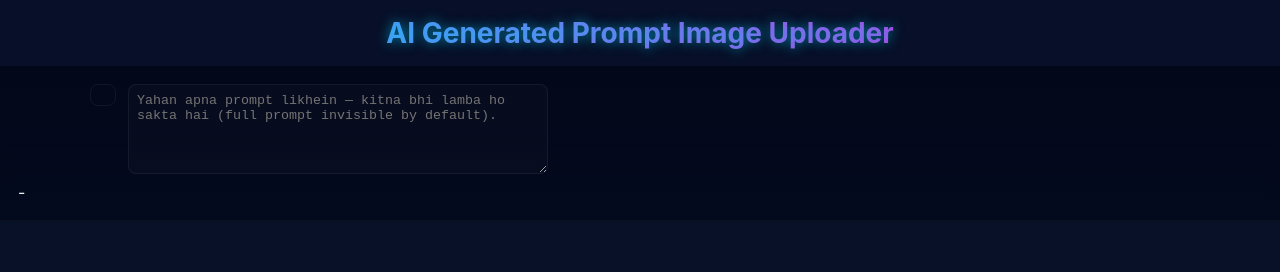
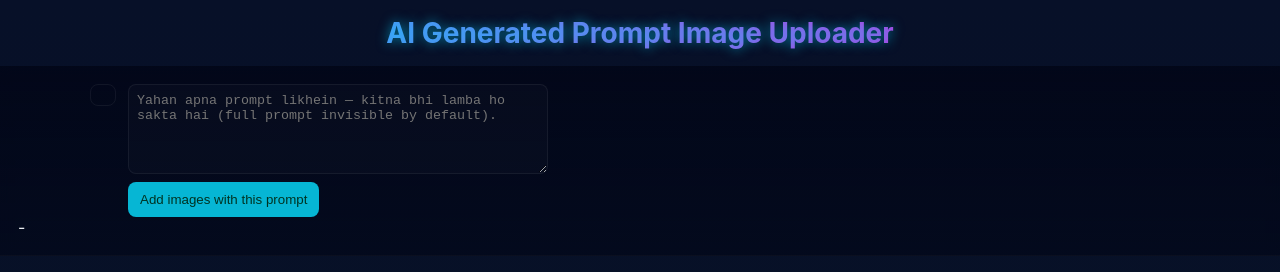
Before and after one commit to madanHTML/ai-prompt, a website: page index.html in a window 1280 px wide. Shown: the top 272 px of the page. Drawn offline with Linux system fonts and the light colour scheme; no server answers.

Commit message:
Update index.html

```diff
--- a/index.html
+++ b/index.html
@@ -157,7 +157,7 @@ footer .footer-content::-webkit-scrollbar-thumb {
        <div style="flex:1;display:flex;flex-direction:column;gap:8px;">
           <textarea id="promptInput" placeholder="Yahan apna prompt likhein — kitna bhi lamba ho sakta hai (full prompt invisible by default)."></textarea>
           <div style="display:flex;gap:8px;align-items:center;">
-            <button class="btn" id="addAll" style="display: none;>Add images with this prompt</button>
+            <button class="btn" id="addAll">Add images with this prompt</button>
             <button class="btn secondary" id="clearAll" style="display: none;>Clear gallery</button>
            <div class="meta">Preview: 3 lines (blurred) — Copy icon copies the complete prompt.</div>
           </div>
```
